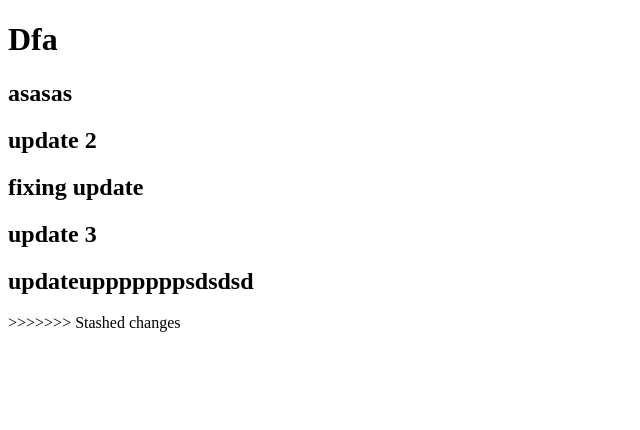
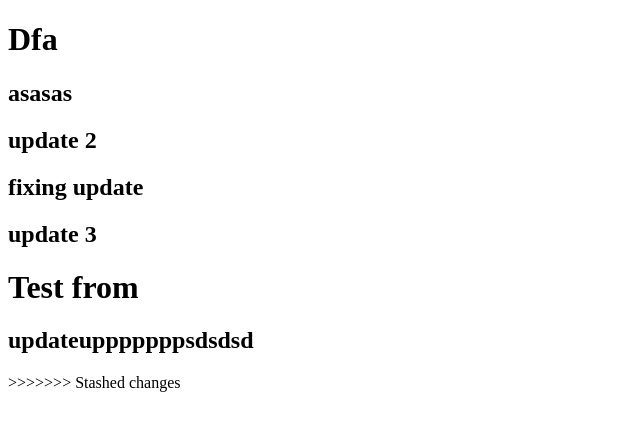
Before and after one commit to ghaith060/TestGithub2, a plain HTML site: page teeeest.html in a window 1280 px wide. Shown: the whole page, without its empty margins (0-640 px from the left). Drawn offline with Linux system fonts and the light colour scheme.

Commit message:
add from master

```diff
--- a/teeeest.html
+++ b/teeeest.html
@@ -14,7 +14,7 @@
 
 <h2>fixing update</h2>
 <h2>update 3</h2>
-
+<h1>Test from <i class="fa fa-cc-mastercard" aria-hidden="true"></i></h1>
 <h2>updateupppppppsdsdsd </h2>
 >>>>>>> Stashed changes
 </body>
```
